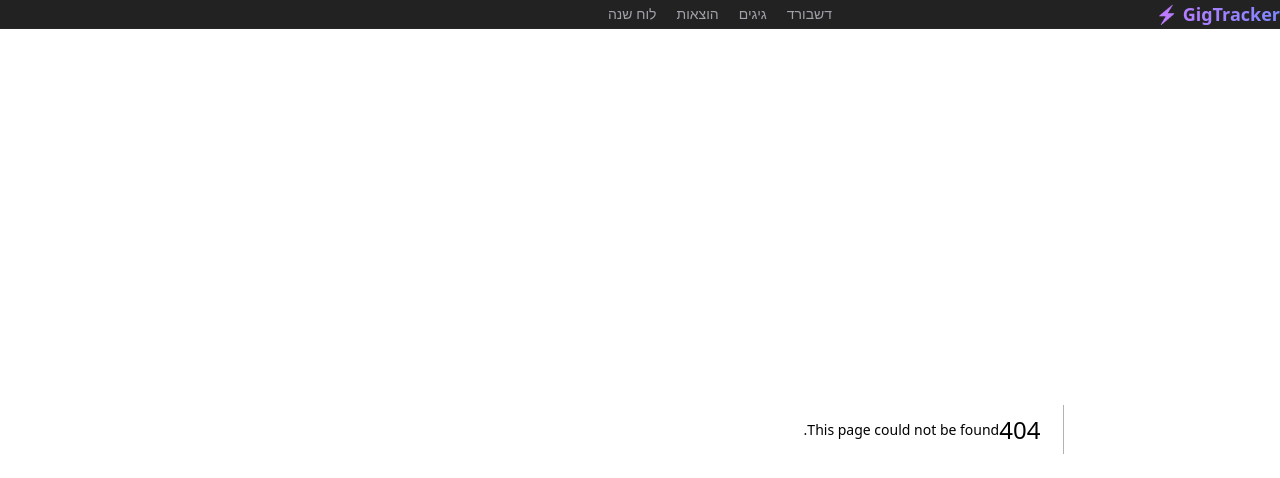
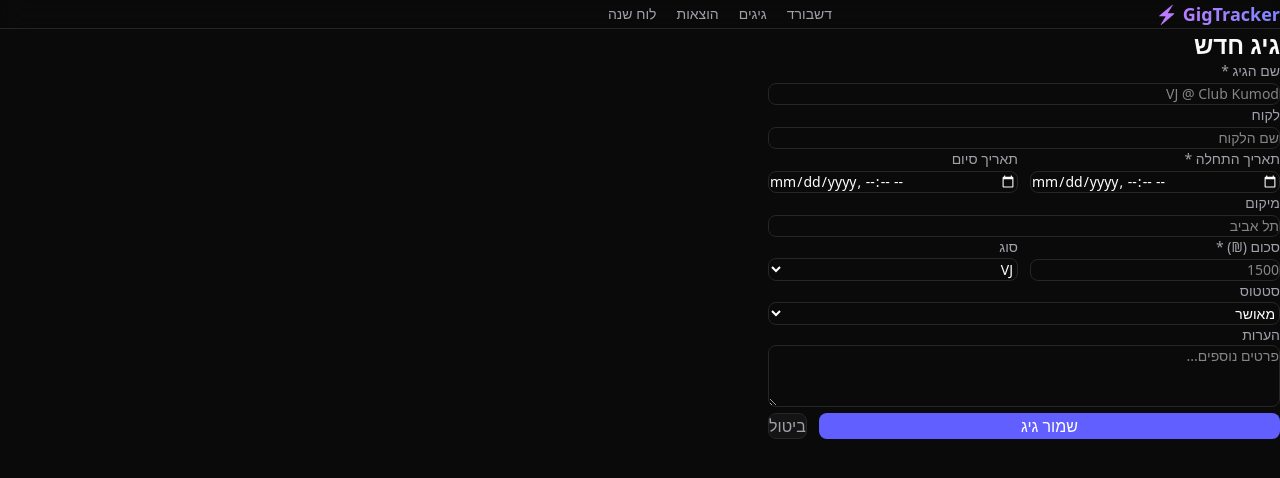
Before and after one commit to zuribar/gigtracker, a Next.js app: page /gigs/new in a window 1280 px wide. Before the commit this address had no page. Shown: the top 478 px of the page. Built offline with nearby package versions, Linux system fonts and the light colour scheme.

Commit message:
add src/app/gigs/new/page.tsx

```diff
--- /dev/null
+++ b/src/app/gigs/new/page.tsx
@@ -0,0 +1,37 @@
+"use client";
+import { useState } from "react";
+import { useRouter } from "next/navigation";
+import { gigStore, generateId } from "@/lib/store";
+import { GigType, GigStatus } from "@/types";
+
+export default function NewGigPage() {
+  const router = useRouter();
+  const [form, setForm] = useState({ title: "", clientName: "", dateStart: "", dateEnd: "", location: "", amount: "", status: "confirmed" as GigStatus, gigType: "vj" as GigType, notes: "" });
+  const handleSubmit = (e: React.FormEvent) => { e.preventDefault(); gigStore.add({ id: generateId(), ...form, amount: parseFloat(form.amount) || 0, currency: "ILS", paymentStatus: "pending", createdAt: new Date().toISOString(), updatedAt: new Date().toISOString() }); router.push("/gigs"); };
+  const update = (field: string, value: string) => setForm((f) => ({ ...f, [field]: value }));
+  const ic = "w-full bg-[#0a0a0a] border border-[#262626] rounded-lg px-3 py-2 text-white text-sm focus:border-indigo-500 focus:outline-none transition";
+  const lc = "block text-sm text-[#a1a1aa] mb-1";
+  return (
+    <div className="max-w-lg mx-auto">
+      <h1 className="text-2xl font-bold mb-6">גיג חדש</h1>
+      <form onSubmit={handleSubmit} className="space-y-4">
+        <div><label className={lc}>שם הגיג *</label><input className={ic} placeholder="VJ @ Club Kumod" value={form.title} onChange={(e) => update("title", e.target.value)} required /></div>
+        <div><label className={lc}>לקוח</label><input className={ic} placeholder="שם הלקוח" value={form.clientName} onChange={(e) => update("clientName", e.target.value)} /></div>
+        <div className="grid grid-cols-2 gap-3">
+          <div><label className={lc}>תאריך התחלה *</label><input type="datetime-local" className={ic} value={form.dateStart} onChange={(e) => update("dateStart", e.target.value)} required /></div>
+          <div><label className={lc}>תאריך סיום</label><input type="datetime-local" className={ic} value={form.dateEnd} onChange={(e) => update("dateEnd", e.target.value)} /></div>
+        </div>
+        <div><label className={lc}>מיקום</label><input className={ic} placeholder="תל אביב" value={form.location} onChange={(e) => update("location", e.target.value)} /></div>
+        <div className="grid grid-cols-2 gap-3">
+          <div><label className={lc}>סכום (₪) *</label><input type="number" className={ic} placeholder="1500" value={form.amount} onChange={(e) => update("amount", e.target.value)} required /></div>
+          <div><label className={lc}>סוג</label><select className={ic} value={form.gigType} onChange={(e) => update("gigType", e.target.value)}><option value="vj">VJ</option><option value="stage_design">עיצוב במה</option><option value="led_rental">השכרת LED</option><option value="projection_mapping">Projection Mapping</option><option value="lighting">תאורה</option><option value="other">אחר</option></select></div>
+        </div>
+        <div><label className={lc}>סטטוס</label><select className={ic} value={form.status} onChange={(e) => update("status", e.target.value)}><option value="confirmed">מאושר</option><option value="tentative">טנטטיבי</option></select></div>
+        <div><label className={lc}>הערות</label><textarea className={ic} rows={3} placeholder="פרטים נוספים..." value={form.notes} onChange={(e) => update("notes", e.target.value)} /></div>
+        <div className="flex gap-3 pt-2">
+          <button type="submit" className="flex-1 bg-indigo-500 hover:bg-indigo-400 text-white py-2.5 rounded-lg font-medium transition">שמור גיג</button>
+          <button type="button" onClick={() => router.back()} className="px-6 bg-[#141414] border border-[#262626] text-[#a1a1aa] py-2.5 rounded-lg transition hover:bg-[#1a1a1a]">ביטול</button>
+        </div>
+      </form>
+    </div>);
+}
```
